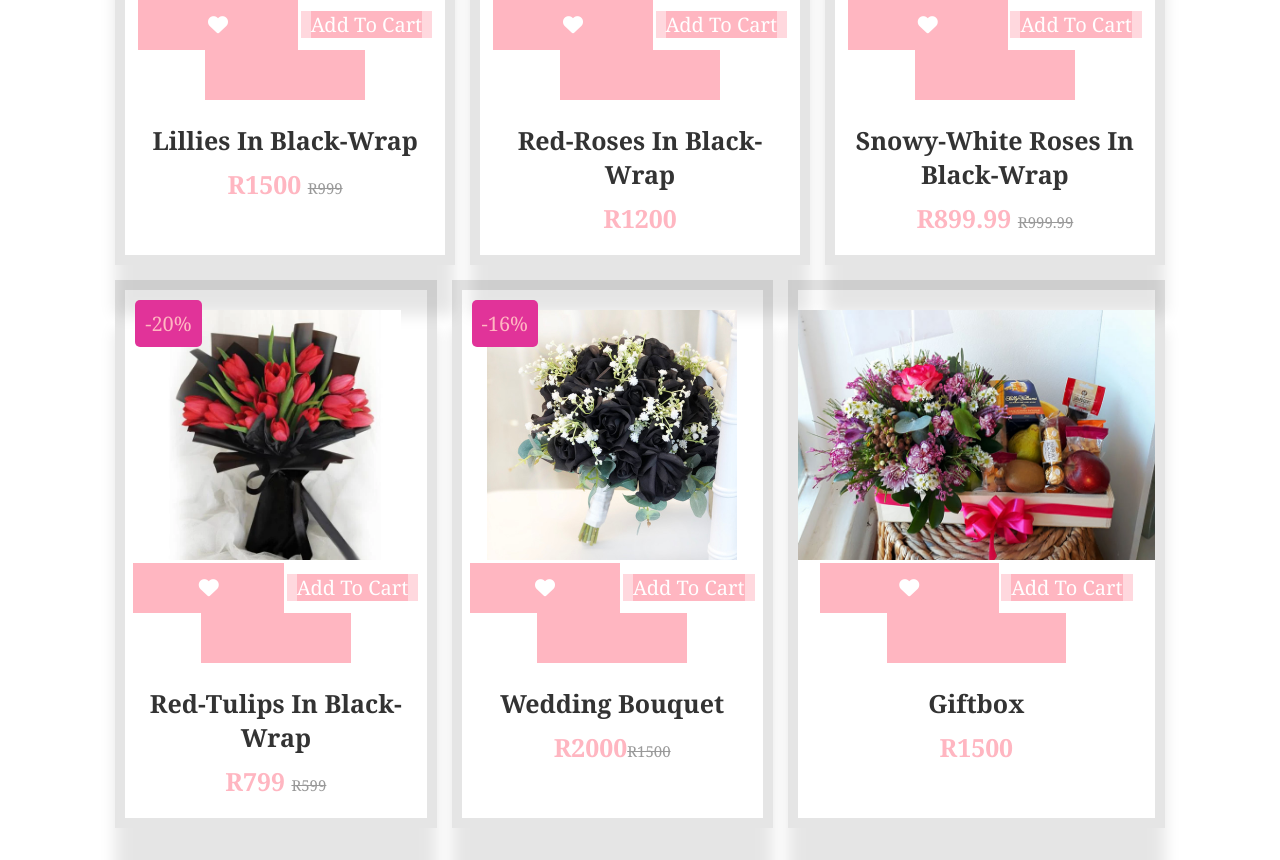
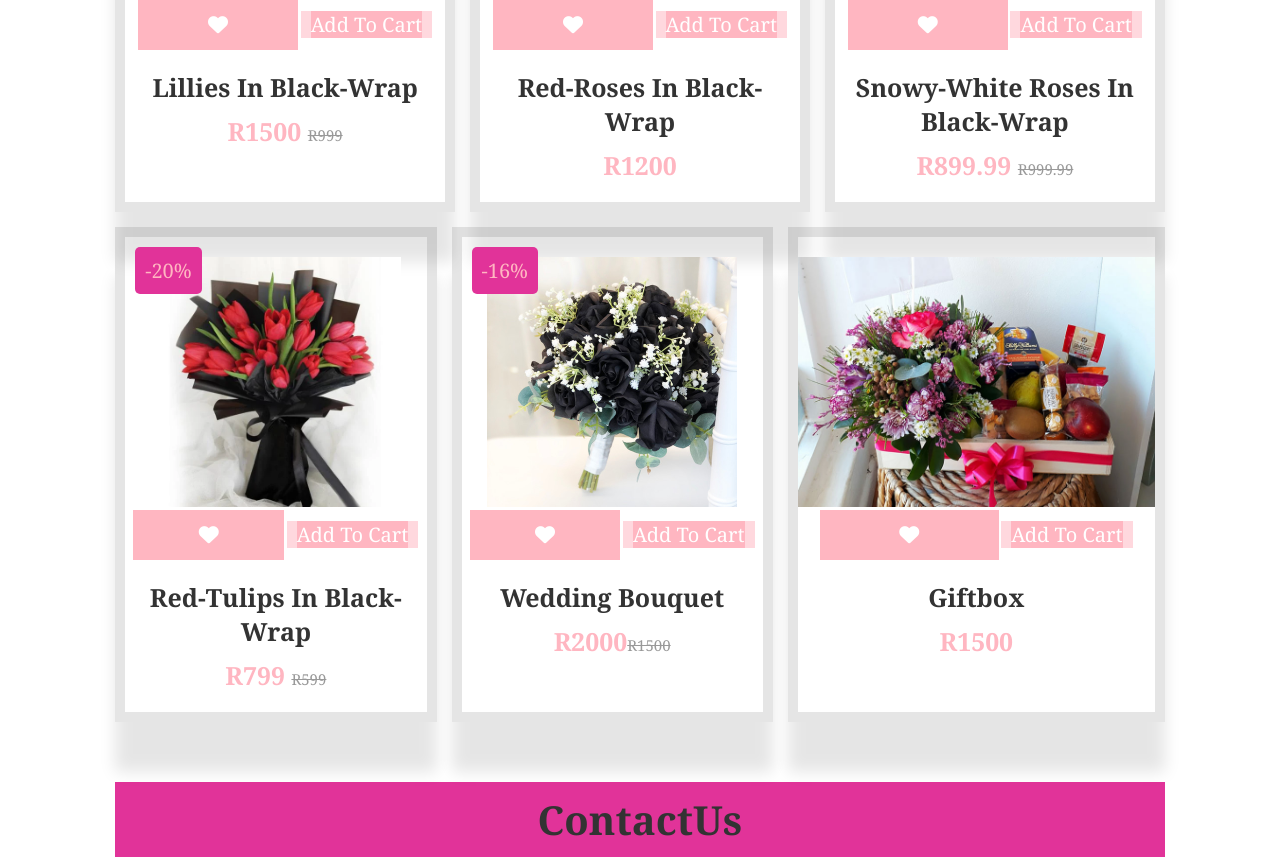
Before and after one commit to KAGI0433/K.S-FLOWERS, a plain HTML site: page paired project/index.html in a window 1280 px wide. Shown: the part 1698-2558 px from the top of the page. Drawn offline with Linux system fonts and the light colour scheme.

Commit message:
removed share button

```diff
--- a/paired project/index.html
+++ b/paired project/index.html
@@ -75,7 +75,6 @@
                     <div class="icons">
                         <a href="#" class="fas fa-heart"></a>
                         <a href="#" class="cart-btn">add to cart</a>
-                        <a href="#" class="fas fas-share"></a>
                     </div>
 
                 </div>
@@ -92,7 +91,7 @@
                     <div class="icons">
                         <a href="#" class="fas fa-heart"></a>
                         <a href="#" class="cart-btn">add to cart</a>
-                        <a href="#" class="fas fas-share"></a>
+
                     </div>
 
                 </div>
@@ -109,7 +108,7 @@
                     <div class="icons">
                         <a href="#" class="fas fa-heart"></a>
                         <a href="#" class="cart-btn">add to cart</a>
-                        <a href="#" class="fas fas-share"></a>
+
                     </div>
 
                 </div>
@@ -126,7 +125,7 @@
                     <div class="icons">
                         <a href="#" class="fas fa-heart"></a>
                         <a href="#" class="cart-btn">add to cart</a>
-                        <a href="#" class="fas fas-share"></a>
+
                     </div>
 
                 </div>
@@ -143,7 +142,7 @@
                     <div class="icons">
                         <a href="#" class="fas fa-heart"></a>
                         <a href="#" class="cart-btn">add to cart</a>
-                        <a href="#" class="fas fas-share"></a>
+
                     </div>
 
                 </div>
@@ -160,7 +159,7 @@
                     <div class="icons">
                         <a href="#" class="fas fa-heart"></a>
                         <a href="#" class="cart-btn">add to cart</a>
-                        <a href="#" class="fas fas-share"></a>
+
                     </div>
 
                 </div>
```
